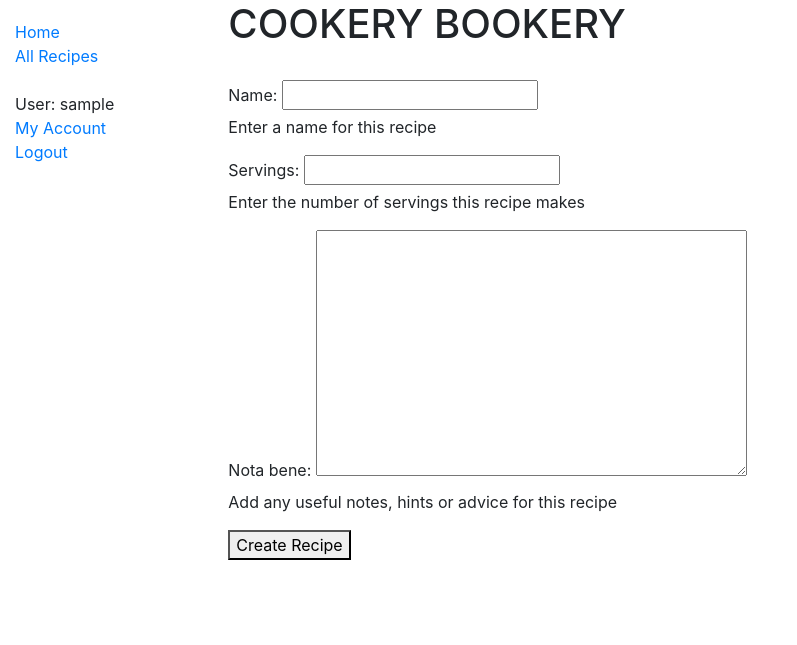
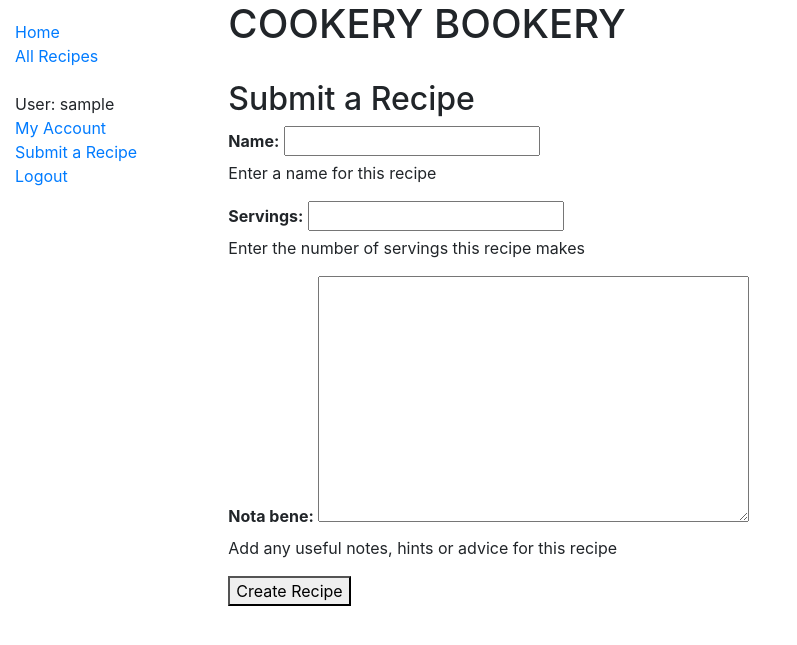
Before and after one commit to mdkaraman/cookery_bookery, a Django app: page /recipes/submit-recipe/ in a window 1280 px wide. Shown: the top 645 px of the page, without its empty margins (0-797 px from the left). Run offline with Django 3.2, Linux system fonts and the light colour scheme; the visitor is signed in with stand-in values (Sample User, id 1).

Commit message:
Add sidebar link and login required for recipe submission page

```diff
--- a/recipes/templates/base_generic.html
+++ b/recipes/templates/base_generic.html
@@ -21,6 +21,7 @@
           {% if user.is_authenticated %}
             <li>User: {{ user.get_username }}</li>
             <li><a href="{% url 'user-detail' user.username %}">My Account</a></li>
+            <li><a href="{% url 'submit-recipe' %}">Submit a Recipe</a></li>
             <li><a href="{% url 'logout'%}">Logout</a></li>
           {% else %}
             <li><a href="{% url 'login'%}?next={{index}}">Login</a></li>
--- a/recipes/templates/recipes/submit_recipe.html
+++ b/recipes/templates/recipes/submit_recipe.html
@@ -4,13 +4,14 @@
     <h1>COOKERY BOOKERY</h1>
     <br>
 
+    <h2>Submit a Recipe</h2>
     <form method="post">
         {% csrf_token %}
 
 
         {% for field in form %}
           <div class="fieldWrapper">
-            {{ field.label_tag }} {{ field }}
+            <b>{{ field.label_tag }}</b> {{ field }}
             {% if field.help_text %}
               <p class="help">{{ field.help_text|safe }}</p>
             {% endif %}
--- a/recipes/views.py
+++ b/recipes/views.py
@@ -4,8 +4,9 @@ from django.views import generic
 from .forms import RecipeForm, IngredientForm, InstructionForm
 from django.http import HttpResponseRedirect
 from django.urls import reverse
+from django.utils.translation import ugettext_lazy as _
+from django.contrib.auth.decorators import login_required
 
-from django.utils.translation import ugettext_lazy as _
 
 def index(request):
     """View function for home page of site."""
@@ -28,6 +29,7 @@ class RecipeListView(generic.ListView):
 class RecipeDetailView(generic.DetailView):
     model = Recipe
 
+@login_required
 def user_submit_recipe(request):
     """View function for user recipe submission page."""
 
--- a/templates/registration/signup.html
+++ b/templates/registration/signup.html
@@ -25,7 +25,7 @@
 
     {% for field in form %}
       <div class="fieldWrapper">
-        {{ field.label_tag }} {{ field }}
+        <b>{{ field.label_tag }}</b> {{ field }}
         {% if field.help_text %}
           <p class="help">{{ field.help_text|safe }}</p>
         {% endif %}
```
